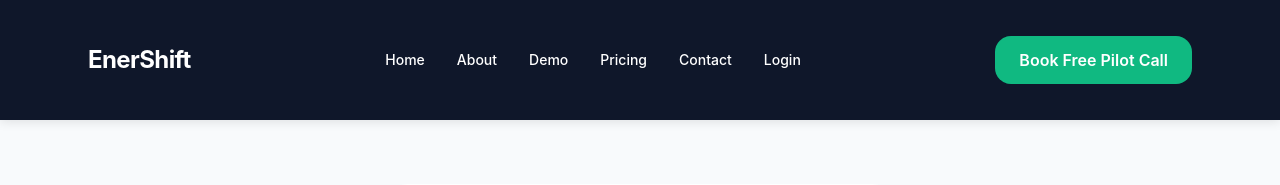
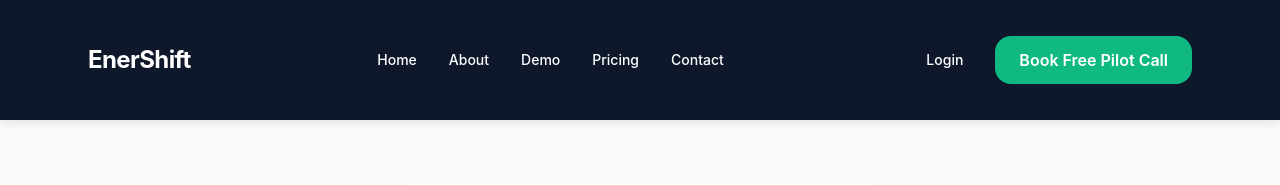
Before and after one commit to willbrad0803/EnerShift, a Django app: page /dashboard/add-site/ in a window 1280 px wide. Shown: the top 185 px of the page. Run offline with Django 5.2, Linux system fonts and the light colour scheme; the visitor is signed in with stand-in values (Sample User, id 1); some libraries are stand-ins or nearby versions.

Commit message:
Update base.html

```diff
--- a/templates/base.html
+++ b/templates/base.html
@@ -46,27 +46,27 @@
                 <!-- Brand -->
                 <div class="text-2xl font-bold tracking-tight">EnerShift</div>
 
-                <!-- Desktop Menu -->
+                <!-- Desktop Menu + Buttons -->
                 <div class="hidden md:flex items-center gap-8 text-sm font-medium">
                     <a href="/" class="hover:text-[var(--primary)] transition">Home</a>
                     <a href="/about.html" class="hover:text-[var(--primary)] transition">About</a>
                     <a href="/demo.html" class="hover:text-[var(--primary)] transition">Demo</a>
                     <a href="/pricing.html" class="hover:text-[var(--primary)] transition">Pricing</a>
                     <a href="/contact.html" class="hover:text-[var(--primary)] transition">Contact</a>
+                </div>
 
-                    <!-- Login Button -->
+                <!-- Desktop Right Side: Login + CTA -->
+                <div class="hidden md:flex items-center gap-4">
                     <a href="/dashboard/"
-                       class="text-sm font-medium hover:text-[var(--primary)] transition">
+                       class="text-sm font-medium hover:text-[var(--primary)] transition px-4 py-2">
                         Login
                     </a>
+                    <a href="https://calendly.com/william-bradshaw-enershift/60min"
+                       target="_blank"
+                       class="bg-[var(--primary)] hover:bg-emerald-600 text-white px-6 py-3 rounded-2xl font-semibold transition">
+                        Book Free Pilot Call
+                    </a>
                 </div>
-
-                <!-- Desktop CTA -->
-                <a href="https://calendly.com/william-bradshaw-enershift/60min"
-                   target="_blank"
-                   class="hidden md:block bg-[var(--primary)] hover:bg-emerald-600 text-white px-6 py-3 rounded-2xl font-semibold transition">
-                    Book Free Pilot Call
-                </a>
 
                 <!-- Mobile Hamburger -->
                 <button id="mobile-menu-button"
@@ -134,7 +134,6 @@
         mobileButton.addEventListener('click', () => {
             if (mobileMenu.classList.contains('hidden')) {
                 mobileMenu.classList.remove('hidden');
-                // Trigger animation
                 setTimeout(() => {
                     mobileMenu.style.maxHeight = mobileMenu.scrollHeight + 'px';
                 }, 10);
@@ -142,7 +141,7 @@
                 mobileMenu.style.maxHeight = '0';
                 setTimeout(() => {
                     mobileMenu.classList.add('hidden');
-                }, 300); // match transition duration
+                }, 300);
             }
         });
     </script>
```
